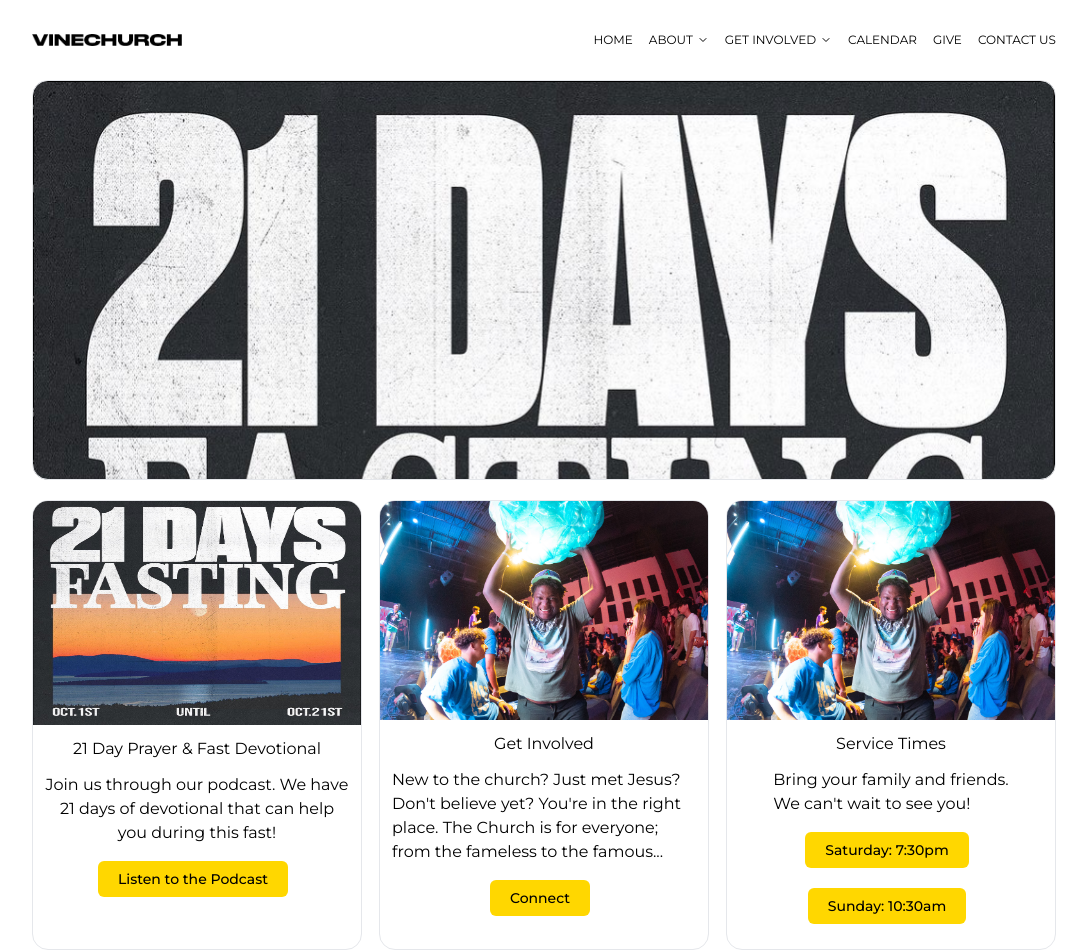
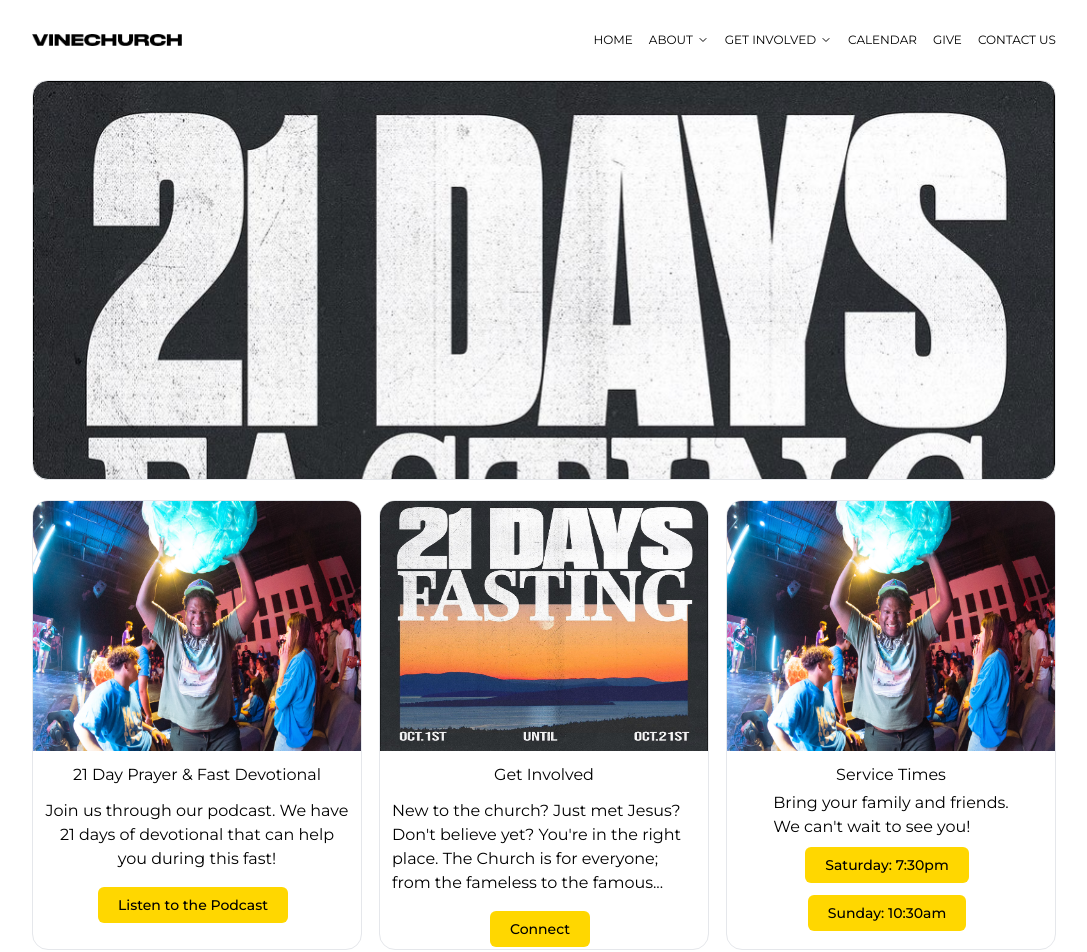
Before and after one commit to jasonballejo/vine-church-margate-fl, a Next.js app: page / in a window 1280 px wide. Shown: the top 952 px of the page, without its empty margins (96-1183 px from the left). Built offline with nearby package versions, Linux system fonts and the light colour scheme.

Commit message:
clean up images

```diff
--- a/app/podcast/page.tsx
+++ b/app/podcast/page.tsx
@@ -40,11 +40,11 @@ function PodcastSpotlight({
         </p>
         <p className="w-[90%] sm:text-[16px] text-[14px]">{description}</p>
         <div className="flex flex-col justify-center items-center mt-5">
-          <button className="flex justify-center items-center border border-black rounded-[6px] py-3 px-8 mb-2">
-            <Link href={href}>
+          <Link href={href}>
+            <button className="flex justify-center items-center border border-black rounded-[6px] py-3 px-8 mb-2">
               <FaHeadphonesAlt />
-            </Link>
-          </button>
+            </button>
+          </Link>
           <p>Listen</p>
         </div>
       </div>
@@ -129,21 +129,21 @@ export default function Podcast() {
             </SwiperSlide>
             <SwiperSlide>
               <PodcastList
-                title="Background People"
+                title="Life is Great"
                 image="/images/fasting.png"
                 href="https://open.spotify.com/episode/4LhPqb782m5D1MWnc2BZgU?si=16544a6671024569"
               />
             </SwiperSlide>
             <SwiperSlide>
               <PodcastList
-                title="Background People"
+                title="Jesus Loves You"
                 image="/images/fasting.png"
                 href="https://open.spotify.com/episode/4LhPqb782m5D1MWnc2BZgU?si=16544a6671024569"
               />
             </SwiperSlide>
             <SwiperSlide>
               <PodcastList
-                title="Background People"
+                title="Life Group you should go"
                 image="/images/fasting.png"
                 href="https://open.spotify.com/episode/4LhPqb782m5D1MWnc2BZgU?si=16544a6671024569"
               />
--- a/components/ConnectSection.tsx
+++ b/components/ConnectSection.tsx
@@ -9,8 +9,8 @@ export default function ConnectSection() {
       <div className="max-w-5xl w-full flex sm:flex-row flex-col justify-between items-center sm:gap-0 gap-3">
         <div className="sm:w-[330px] w-full sm:h-[450px] h-full justify-center border rounded-[16px] overflow-hidden">
           <Image
-            className="w-full h-[50%]"
-            src="/images/fasting.png"
+            className="sm:h-[250px] h-[300px] object-center"
+            src="/images/DSC09496.jpg"
             alt="Fasting"
             width={600}
             height={350}
@@ -28,8 +28,9 @@ export default function ConnectSection() {
         </div>
         <div className="sm:w-[330px] w-full sm:h-[450px] h-full justify-center border rounded-[16px] overflow-hidden">
           <Image
-            src="/images/DSC09496.jpg"
-            alt="Vernon"
+            className="sm:h-[250px] h-[300px] object-center"
+            src="/images/fasting.png"
+            alt="Fasting"
             width={600}
             height={350}
           />
@@ -47,12 +48,13 @@ export default function ConnectSection() {
         </div>
         <div className="sm:w-[330px] w-full sm:h-[450px] h-full justify-center border rounded-[16px] overflow-hidden">
           <Image
+            className="sm:h-[250px] h-[300px] object-center"
             src="/images/DSC09496.jpg"
             alt="Vernon"
             width={600}
             height={350}
           />
-          <div className="w-full flex flex-col justify-center items-center px-3 py-3 gap-3">
+          <div className="w-full flex flex-col justify-center items-center px-3 py-3 gap-1">
             <h4>Service Times</h4>
             <p>
               Bring your family and friends. <br />
```
